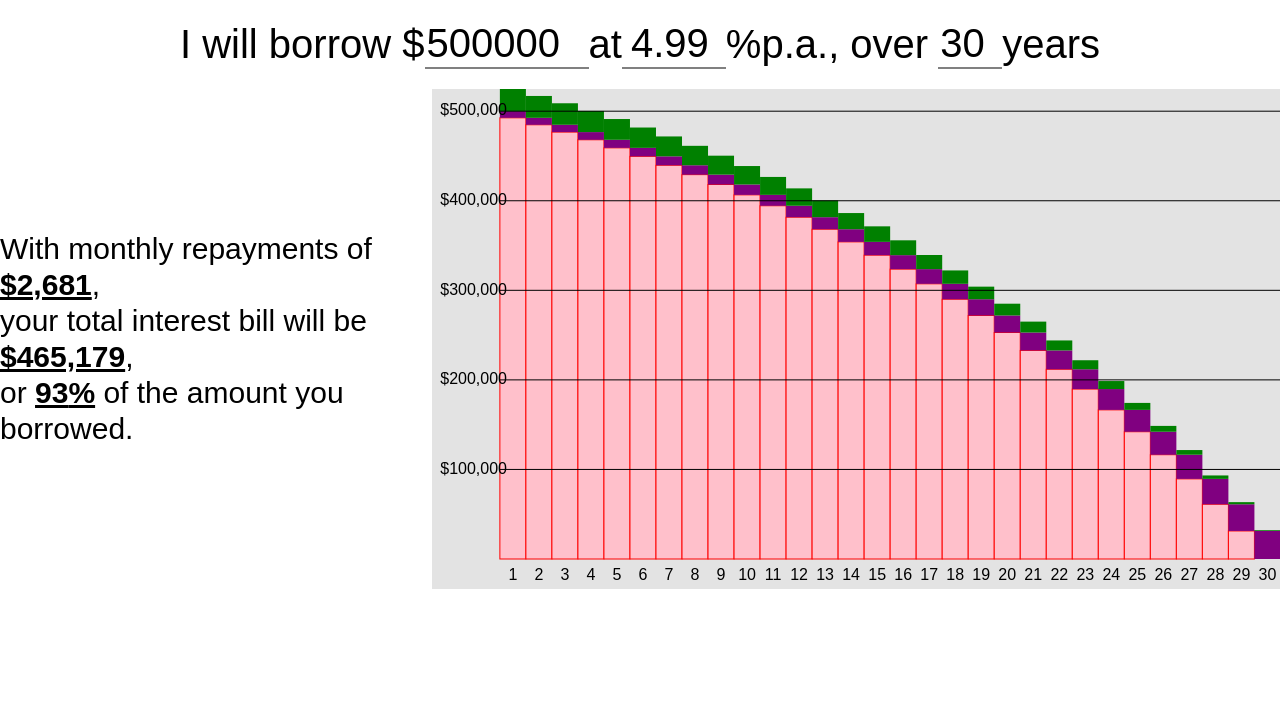
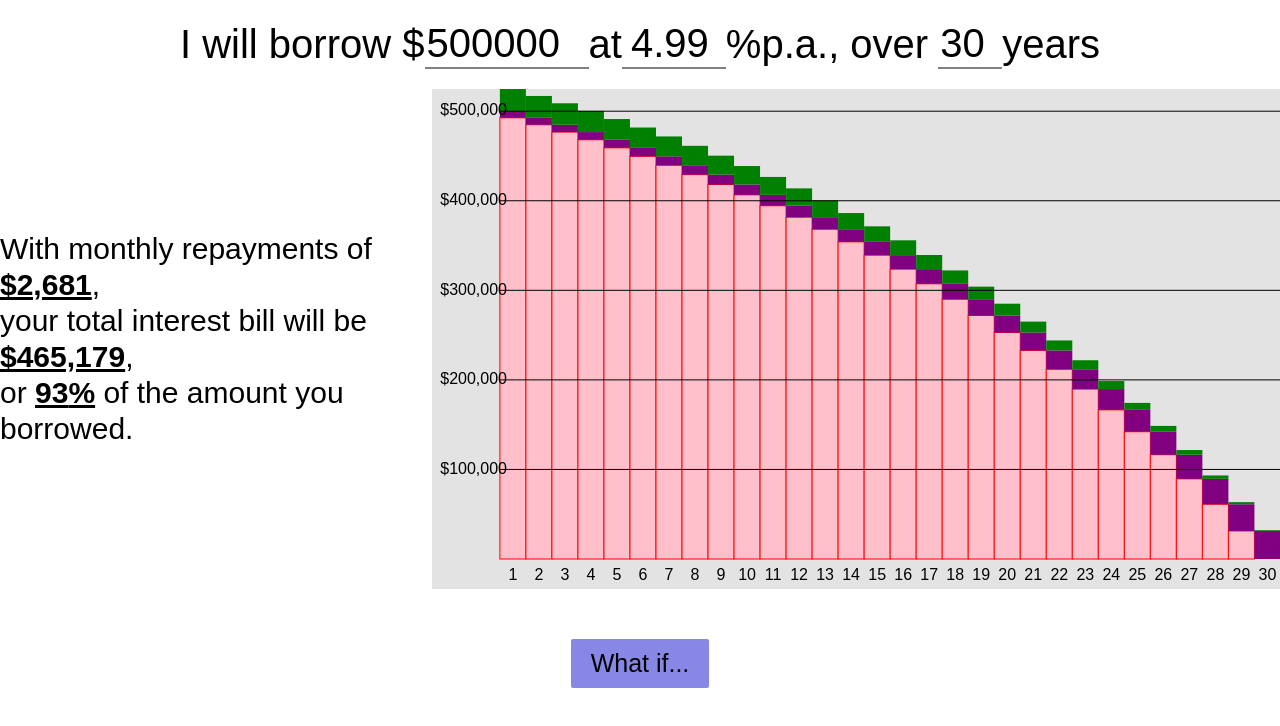
Before and after one commit to camjackson/whatif.mortgage, a React (Create React App) app: page / in a window 1280 px wide. Shown: the top 726 px of the page. Built offline with nearby package versions, Linux system fonts and the light colour scheme; the HTML template or start-up script is replaced by a standard one.

Commit message:
Start the groundwork for multiple scenarios

```diff
--- a/src/App.tsx
+++ b/src/App.tsx
@@ -1,7 +1,8 @@
 import React, { useState, useEffect } from 'react';
+import styled from 'styled-components';
 import { createGlobalStyle } from 'styled-components';
 import Inputs from './Inputs';
-import RepaymentsData from './RepaymentsData';
+import Scenario from './Scenario';
 
 const GlobalStyles = createGlobalStyle`
   html, body, #root {
@@ -10,6 +11,22 @@ const GlobalStyles = createGlobalStyle`
     margin: 0;
     padding: 0;
     font-family: sans-serif;
+  }
+`;
+
+const Button = styled.button`
+  display: block;
+  margin: 20px auto;
+  padding: 10px 20px;
+  font-size: 25px;
+  border-radius: 2px;
+  border: 0;
+  background-color: #8787e6;
+  color: black;
+  :hover {
+    background-color: #3636cc;
+    color: white;
+    cursor: pointer;
   }
 `;
 
@@ -32,15 +49,10 @@ const initialValues = (() => {
   };
 })();
 
-const calculateRepayment = (p, r, n) => {
-  const onePlusRToTheN = Math.pow(1 + r, n);
-  const numerator = r * onePlusRToTheN;
-  const denominator = onePlusRToTheN - 1;
+const App = () => {
+  const [scenarios, setScenarios] = useState([null]);
+  const addScenario = () => setScenarios([...scenarios, null]);
 
-  return p * (numerator / denominator);
-};
-
-const App = () => {
   const [values, setValues] = useState(initialValues);
   const setValue = key => event => {
     setValues({ ...values, [key]: event.target.value });
@@ -50,22 +62,19 @@ const App = () => {
     localStorage.setItem('values', JSON.stringify(values));
   }, [values]);
 
-  const monthlyRepayments = calculateRepayment(
-    values.loanAmount,
-    values.annualInterestRate / 100 / 12,
-    values.loanLengthInYears * 12,
-  );
-
   return (
     <>
       <GlobalStyles />
       <Inputs {...values} setValue={setValue} />
-      <RepaymentsData
-        loanAmount={values.loanAmount}
-        annualInterestRate={values.annualInterestRate}
-        loanLengthInYears={values.loanLengthInYears}
-        monthlyRepayments={monthlyRepayments}
-      />
+      {scenarios.map((scenario, i) => (
+        <Scenario
+          key={i}
+          loanAmount={values.loanAmount}
+          annualInterestRate={values.annualInterestRate}
+          loanLengthInYears={values.loanLengthInYears}
+        />
+      ))}
+      <Button onClick={addScenario}>What if...</Button>
     </>
   );
 };
--- a/src/RepaymentsData.tsx
+++ b/src/RepaymentsData.tsx
@@ -1,29 +1,34 @@
 import React, { FunctionComponent as FC } from 'react';
 import styled from 'styled-components';
-import RepaymentsTable from './RepaymentsTable';
 import RepaymentsGraph from './graph/RepaymentsGraph';
 import RepaymentsStats from './RepaymentsStats';
 import calculateLoanPeriods from './math/calculateLoanPeriods';
+import calculateRepayment from './math/calculateRepayment';
 
 const Section = styled.section`
   display: flex;
   justify-content: space-around;
   align-items: center;
+  margin-bottom: 50px;
 `;
 
 type Props = {
   loanAmount: number;
   annualInterestRate: number;
   loanLengthInYears: number;
-  monthlyRepayments: number;
 };
 
 const RepaymentsData: FC<Props> = ({
   loanAmount,
   annualInterestRate,
   loanLengthInYears,
-  monthlyRepayments,
 }) => {
+  const monthlyRepayments: number = calculateRepayment(
+    loanAmount,
+    annualInterestRate / 100 / 12,
+    loanLengthInYears * 12,
+  );
+
   const { years, stats } = calculateLoanPeriods(
     loanAmount,
     annualInterestRate,
--- /dev/null
+++ b/src/Scenario.tsx
@@ -0,0 +1,12 @@
+import React from 'react';
+import RepaymentsData from './RepaymentsData';
+
+const Scenario = ({ loanAmount, annualInterestRate, loanLengthInYears }) => (
+  <RepaymentsData
+    loanAmount={loanAmount}
+    annualInterestRate={annualInterestRate}
+    loanLengthInYears={loanLengthInYears}
+  />
+);
+
+export default Scenario;
--- /dev/null
+++ b/src/math/calculateRepayment.ts
@@ -0,0 +1,9 @@
+const calculateRepayment = (p: number, r: number, n: number): number => {
+  const onePlusRToTheN = Math.pow(1 + r, n);
+  const numerator = r * onePlusRToTheN;
+  const denominator = onePlusRToTheN - 1;
+
+  return p * (numerator / denominator);
+};
+
+export default calculateRepayment;
```
Also changed, not shown: 2 other files (tests, documents, lock files or other folders).
